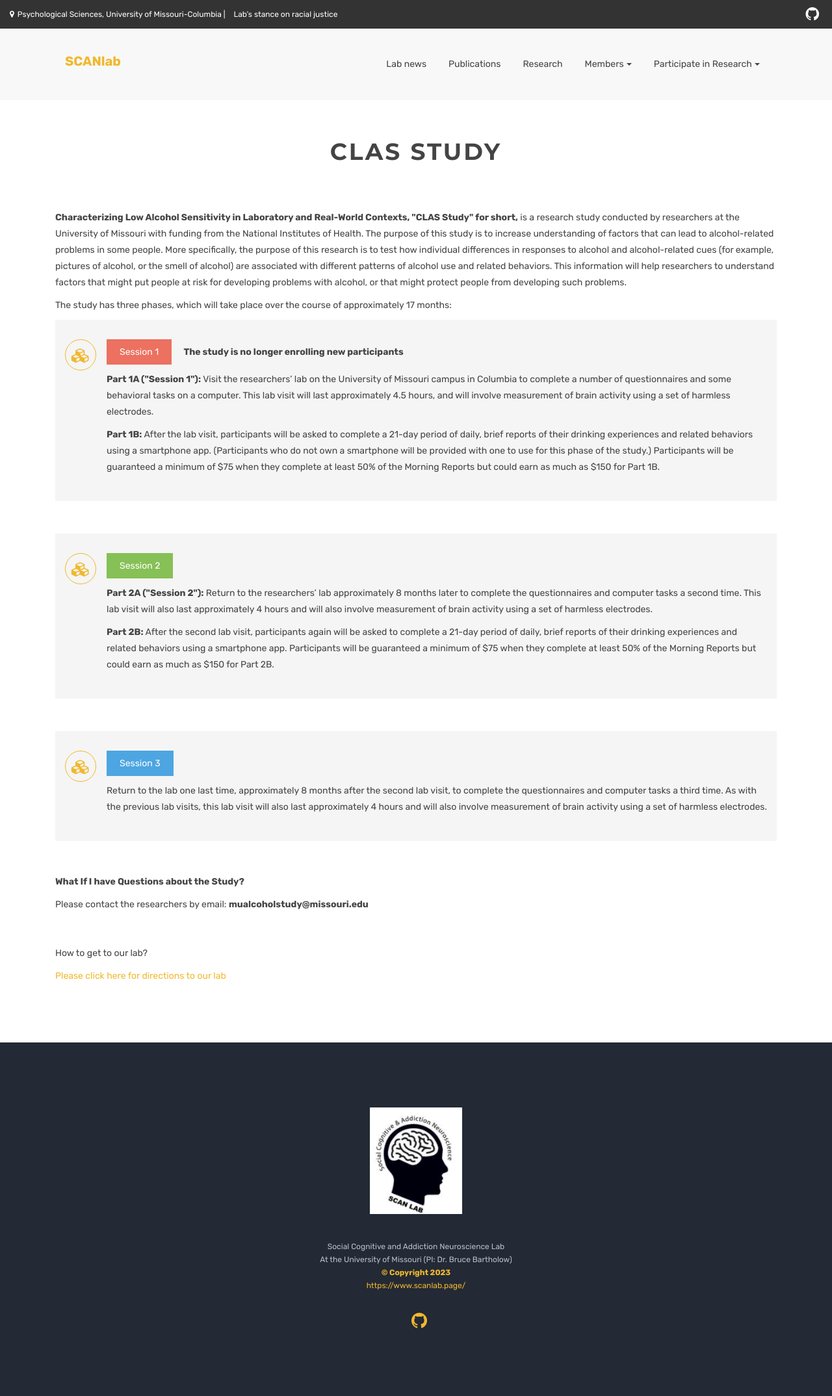
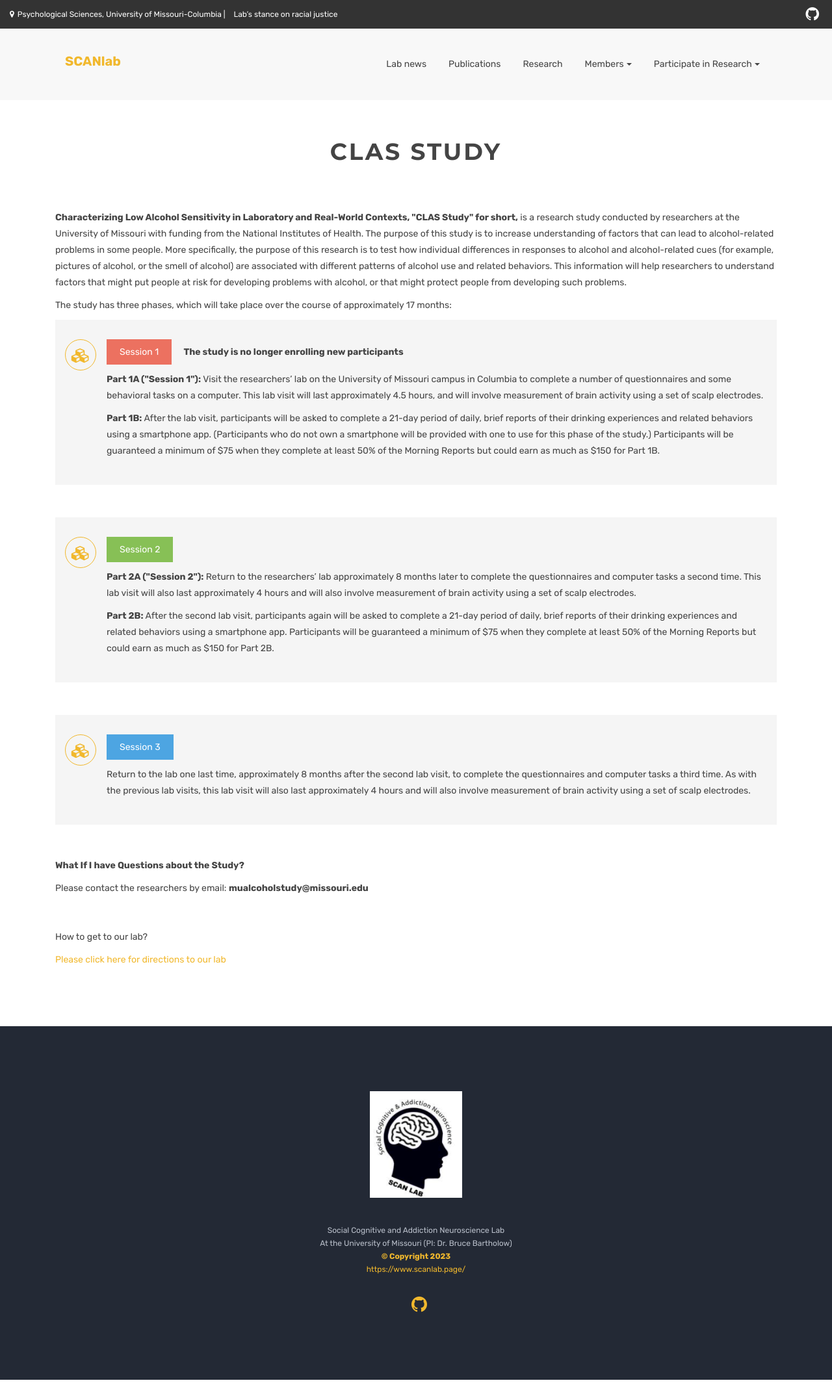
Before and after one commit to bartholow-scanlab/bartholow-scanlab.github.io, a Jekyll site: the page built from CLASstudy.html, in a window 1280 px wide. Shown: the whole page at 65% size. Built offline with Jekyll 4.4.1, drawn with Linux system fonts in a browser that asks for light colours.

Commit message:
Update CLASstudy.html

```diff
--- a/CLASstudy.html
+++ b/CLASstudy.html
@@ -40,7 +40,7 @@
                     <div class="featured-content">
                         <p> <span class="label label-danger-filled"> Session 1 </span> <strong>The study is no longer enrolling new participants</strong>
 
-<p><strong>Part 1A ("Session 1"):</strong> Visit the researchers’ lab on the University of Missouri campus in Columbia to complete a number of questionnaires and some behavioral tasks on a computer.  This lab visit will last approximately 4.5 hours, and will involve measurement of brain activity using a set of harmless electrodes.</p>
+<p><strong>Part 1A ("Session 1"):</strong> Visit the researchers’ lab on the University of Missouri campus in Columbia to complete a number of questionnaires and some behavioral tasks on a computer.  This lab visit will last approximately 4.5 hours, and will involve measurement of brain activity using a set of scalp electrodes.</p>
 
 <p><strong>Part 1B:</strong> After the lab visit, participants will be asked to complete a 21-day period of daily, brief reports of their drinking experiences and related behaviors using a smartphone app.  (Participants who do not own a smartphone will be provided with one to use for this phase of the study.)  Participants will be guaranteed a minimum of $75 when they complete at least 50% of the Morning Reports but could earn as much as $150 for Part 1B.</p>
 	    </div>
@@ -65,7 +65,7 @@
                     <div class="featured-content">
                        <p> <span class="label label-success-filled"> Session 2 </span></p>
 
-<p><strong>Part 2A ("Session 2"):</strong> Return to the researchers’ lab approximately 8 months later to complete the questionnaires and computer tasks a second time.  This lab visit will also last approximately 4 hours and will also involve measurement of brain activity using a set of harmless electrodes.</p>
+<p><strong>Part 2A ("Session 2"):</strong> Return to the researchers’ lab approximately 8 months later to complete the questionnaires and computer tasks a second time.  This lab visit will also last approximately 4 hours and will also involve measurement of brain activity using a set of scalp electrodes.</p>
 
 <p><strong>Part 2B:</strong> After the second lab visit, participants again will be asked to complete a 21-day period of daily, brief reports of their drinking experiences and related behaviors using a smartphone app.  Participants will be guaranteed a minimum of $75 when they complete at least 50% of the Morning Reports but could earn as much as $150 for Part 2B.</p>
 	    </div>
@@ -88,7 +88,7 @@
 
                     <div class="featured-content">
                        <p> <span class="label label-info-filled"> Session 3 </span></p>
-<p>Return to the lab one last time, approximately 8 months after the second lab visit, to complete the questionnaires and computer tasks a third time.  As with the previous lab visits, this lab visit will also last approximately 4 hours and will also involve measurement of brain activity using a set of harmless electrodes.</p>
+<p>Return to the lab one last time, approximately 8 months after the second lab visit, to complete the questionnaires and computer tasks a third time.  As with the previous lab visits, this lab visit will also last approximately 4 hours and will also involve measurement of brain activity using a set of scalp electrodes.</p>
 
 	    </div>
       </div>
```
